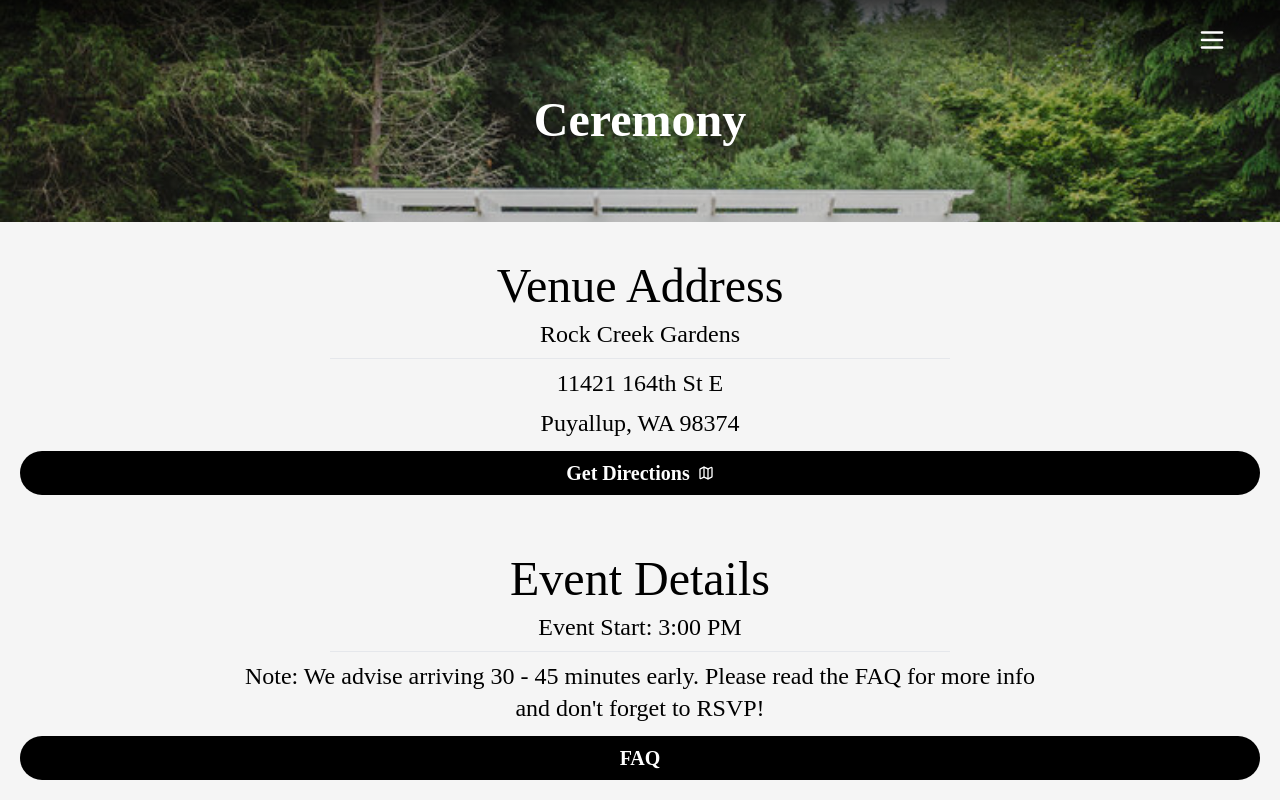
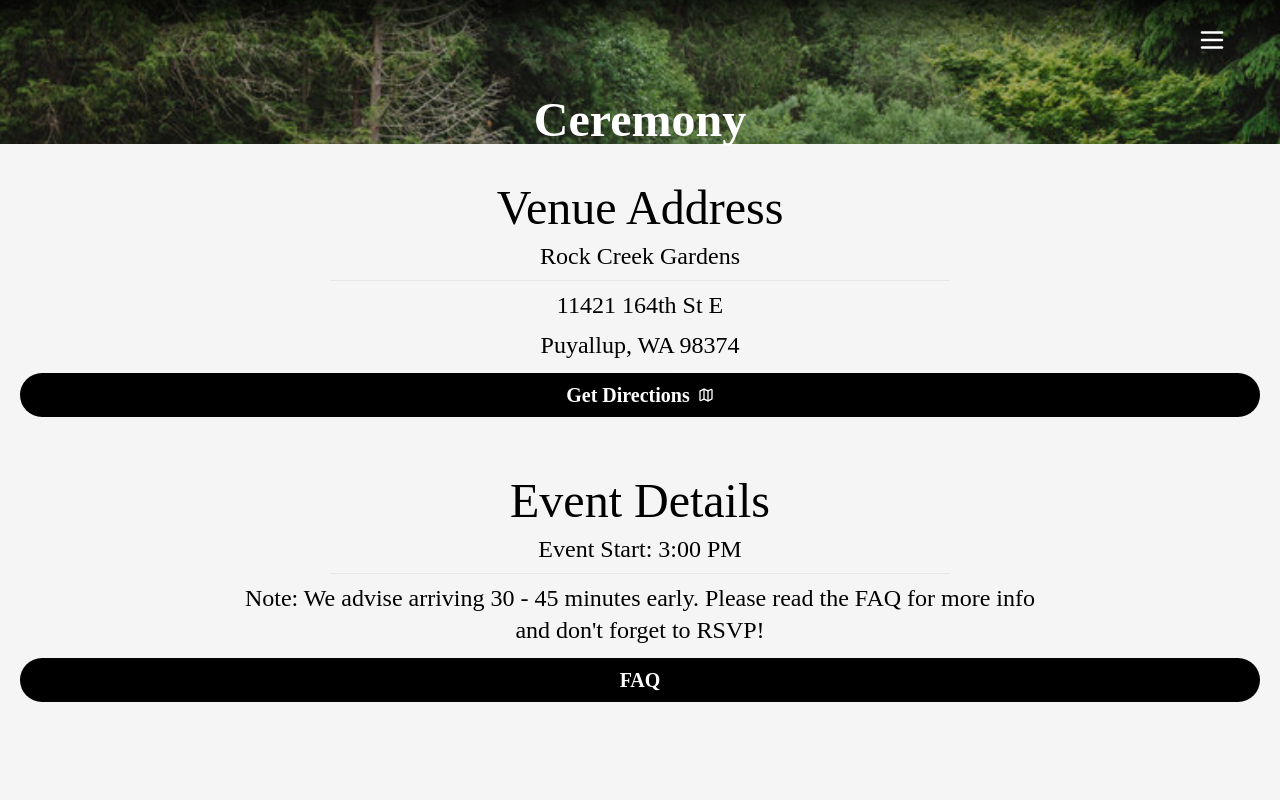
Before and after one commit to matthew-beep/wedding-v2, a Next.js app in the folder wedding-v2/: page /ceremony in a window 1280 px wide. Shown: the top 800 px of the page. Built offline with nearby package versions, Linux system fonts and the light colour scheme; a web font is replaced by a local one.

Commit message:
working on ceremony image sizing

```diff
--- a/wedding-v2/src/app/ceremony/ceremony.tsx
+++ b/wedding-v2/src/app/ceremony/ceremony.tsx
@@ -31,7 +31,7 @@ const Ceremony: React.FC<CeremonyProps> = ({ }) => {
 
   return (
     <div className="relative bg-[#f5f5f5]">
-      <section className="h-svh relative flex flex-col">
+      <section className="min-h-svh sm:min-h-screen h-auto relative flex flex-col">
         <div className="h-1/2">
           <div
           className="h-auto w-full z-0 flex pt-24 justify-center text-white font-canto"
--- a/wedding-v2/src/app/faq/faq.tsx
+++ b/wedding-v2/src/app/faq/faq.tsx
@@ -103,7 +103,7 @@ const FAQ: React.FC<FAQProps> = ({ }) => {
   return (
     <div className="relative bg-[#f5f5f5]">
       <section className="min-h-svh sm:min-h-screen h-auto relative flex flex-col  items-center">
-        <div className="h-[50svh]  border-gray-700 w-full flex">
+        <div className="h-[50svh] border-gray-700 w-full flex">
             <div
               className="h-full w-full z-0 flex justify-center pt-32 text-white font-canto"
               style={{
```
